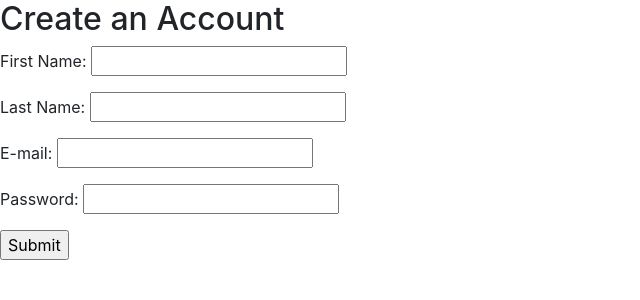
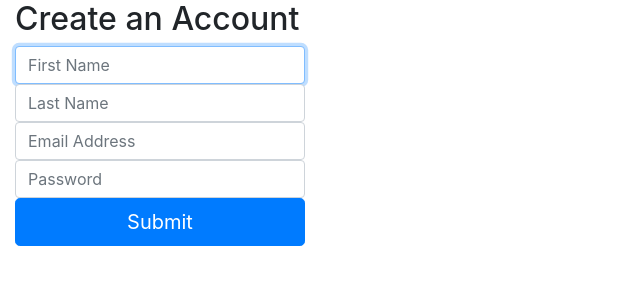
Before and after one commit to Samrany/recipe_project, a Flask app: page /create_login in a window 1280 px wide. Shown: the top 300 px of the page, without its empty margins (0-640 px from the left). Run offline with Flask 2, Linux system fonts and the light colour scheme; some libraries are stand-ins or nearby versions; some web fonts are replaced.

Commit message:
create login page styling

```diff
--- a/templates/create_login.html
+++ b/templates/create_login.html
@@ -3,22 +3,32 @@
 {% block title %} Create an account {% endblock %}
 {% block head %}  {% endblock %}
 {% block body %}
-	<h2> Create an Account </h2>
-	<form action='/users' method = "POST">
-		<p>
-			First Name: <input type="text" name = "f_name">
-		</p>
-		<p>
-			Last Name: <input type="text" name = "l_name">
-		</p>
-		<p>
-			E-mail: <input type="text" name = "e-mail">
-		</p>
-		<p>
-			Password: <input type="password" name = "password">
-		</p>
-		<p>
-			<input type= "submit">
-		</p>
-	</form>
+
+<form class="form col-3" action='/users' method = "POST">
+
+	<h2 class="form-header .font-weight-lighter"> Create an Account </h2>
+
+
+		<label for="f_name" class="sr-only">First Name</label>
+ 		<input type="text" name="f_name" class="form-control" placeholder="First Name" required autofocus>
+
+
+ 		<label for="l_name" class="sr-only">Last Name:</label>
+ 		<input type="text" name="l_name" class="form-control" placeholder="Last Name" required autofocus>
+
+
+		<label for="e-mail" class="sr-only">Email Address:</label>
+ 		<input type="text" name="e-mail" class="form-control" placeholder="Email Address" required autofocus>
+
+
+		<label for="password" class="sr-only">Password:</label>
+		<input type="password" name="password" class="form-control" placeholder="Password" required autofocus>
+
+
+    	<button class="sign-in-btn btn btn-lg btn-primary btn-block" type="submit"> Submit </button>
+
+</form>
+
+
+
 {% endblock %}
```
